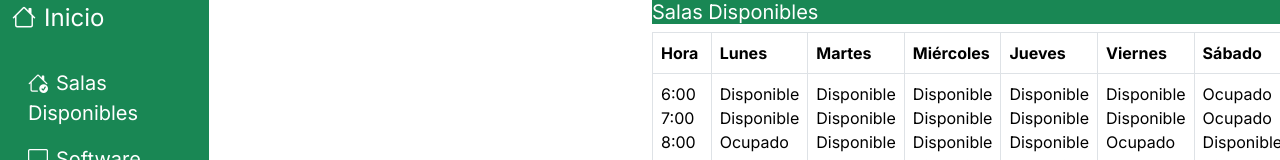
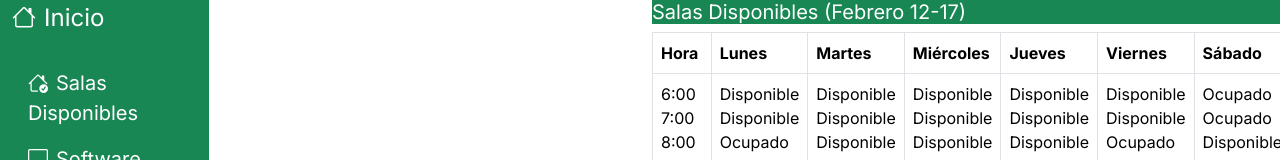
Before and after one commit to mono789/salas-front, a Next.js app: page / in a window 1280 px wide. Shown: the top 160 px of the page. Built offline with nearby package versions, Linux system fonts and the light colour scheme.

Commit message:
Feat: Especificación semanal

```diff
--- a/src/Pages/Tittle.tsx
+++ b/src/Pages/Tittle.tsx
@@ -3,7 +3,7 @@ import React from "react";
 export const Tittle = () => {
    return (
     <h1 className="bg-success nav-link text-white fs-5" aria-current="page">
-        Salas Disponibles
+        Salas Disponibles (Febrero 12-17)
     </h1>
    )
 }
```
